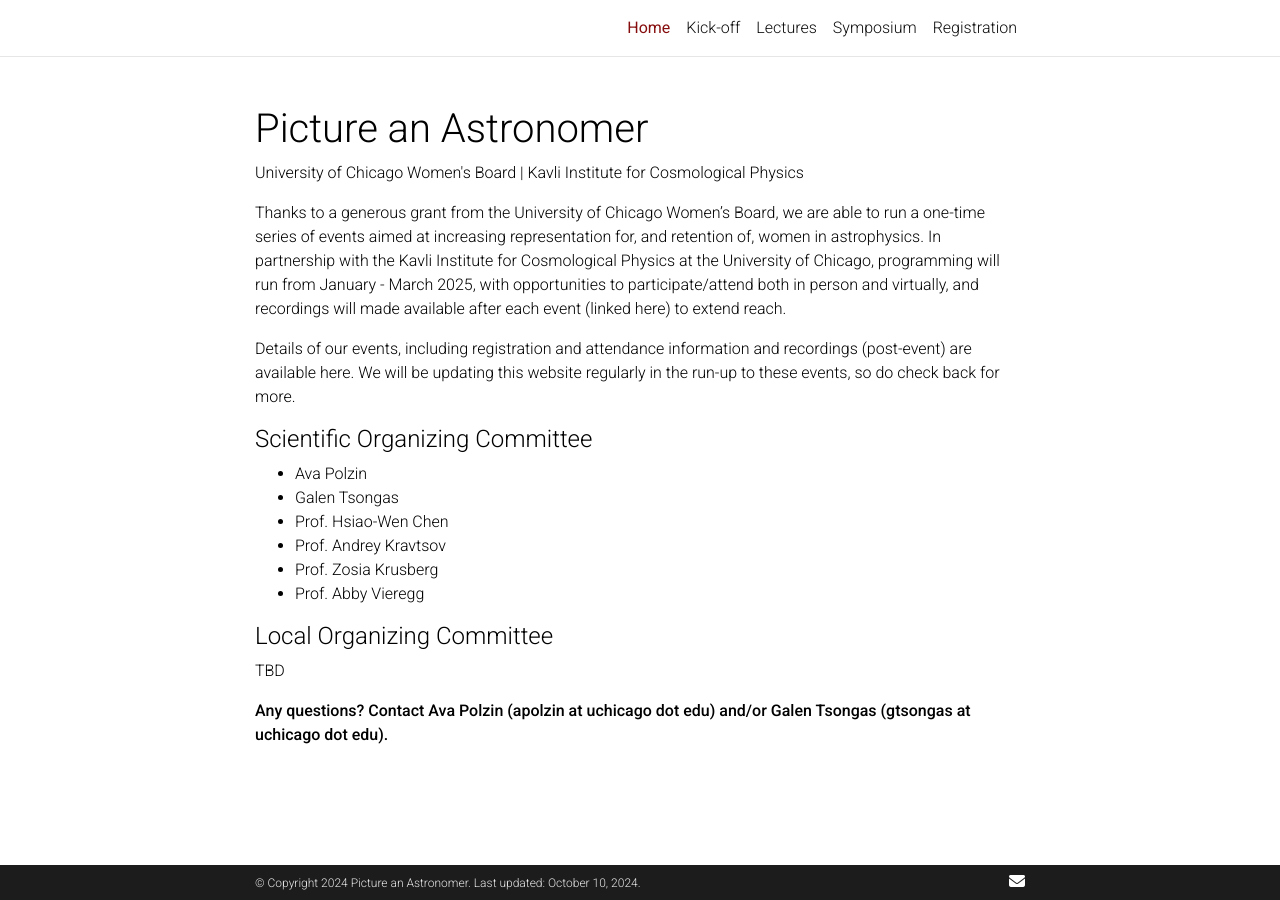
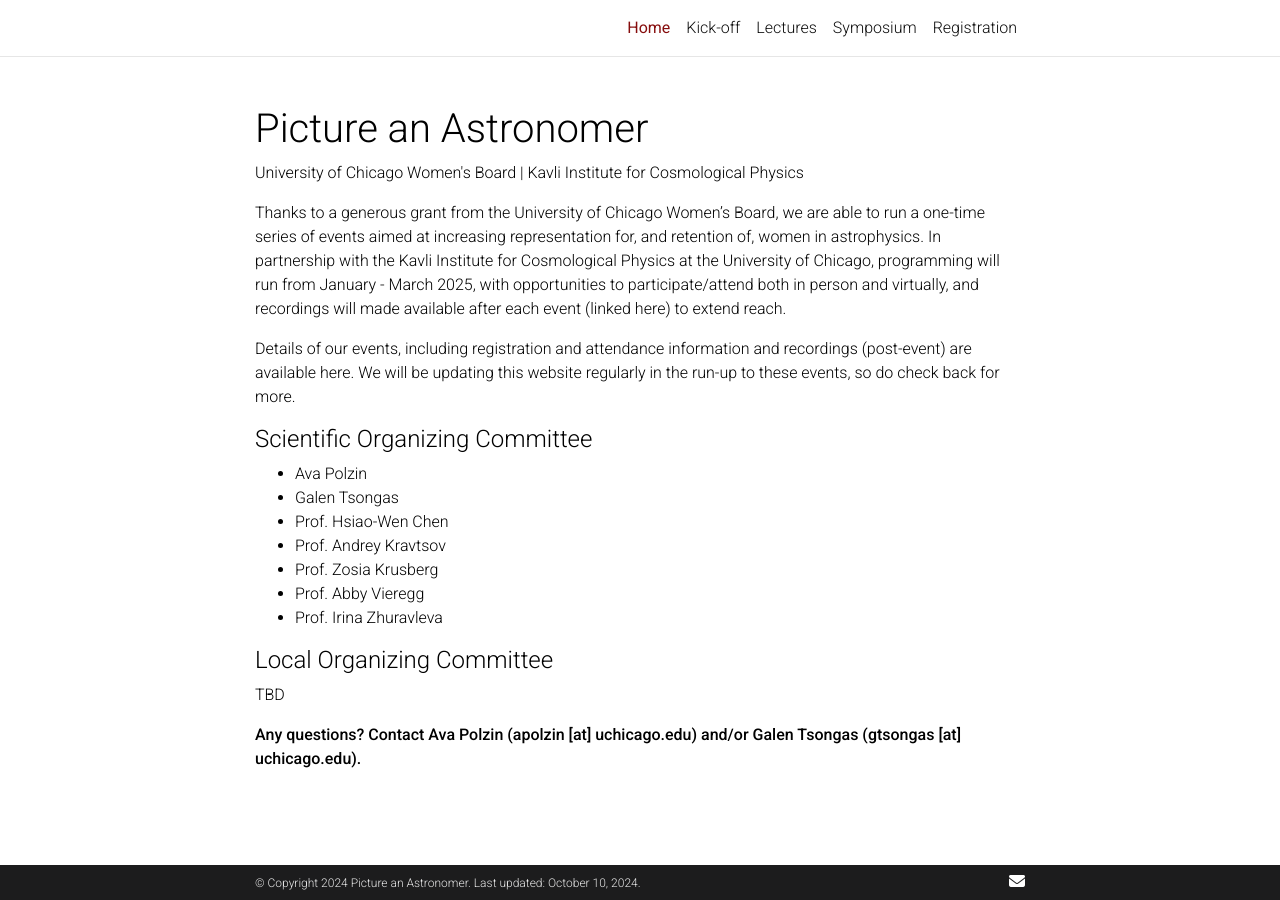
Before and after one commit to pictureanastronomer/pictureanastronomer.github.io, a Jekyll site: the page built from _pages/home.md, in a window 1280 px wide. Built offline with Jekyll 4.4.1, drawn with Linux system fonts in a browser that asks for light colours; nearby versions of some CDN libraries; comment, search, counter and statistics services are not loaded; a style sheet for code colours, icons or effects is not loaded.

Commit message:
update SOC

```diff
--- a/_pages/home.md
+++ b/_pages/home.md
@@ -16,8 +16,9 @@
 - Prof. Andrey Kravtsov
 - Prof. Zosia Krusberg
 - Prof. Abby Vieregg
+- Prof. Irina Zhuravleva
 
 #### Local Organizing Committee
 TBD
 
-**Any questions? Contact Ava Polzin (apolzin at uchicago dot edu) and/or Galen Tsongas (gtsongas at uchicago dot edu).**
+**Any questions? Contact Ava Polzin (apolzin [at] uchicago.edu) and/or Galen Tsongas (gtsongas [at] uchicago.edu).**
```
